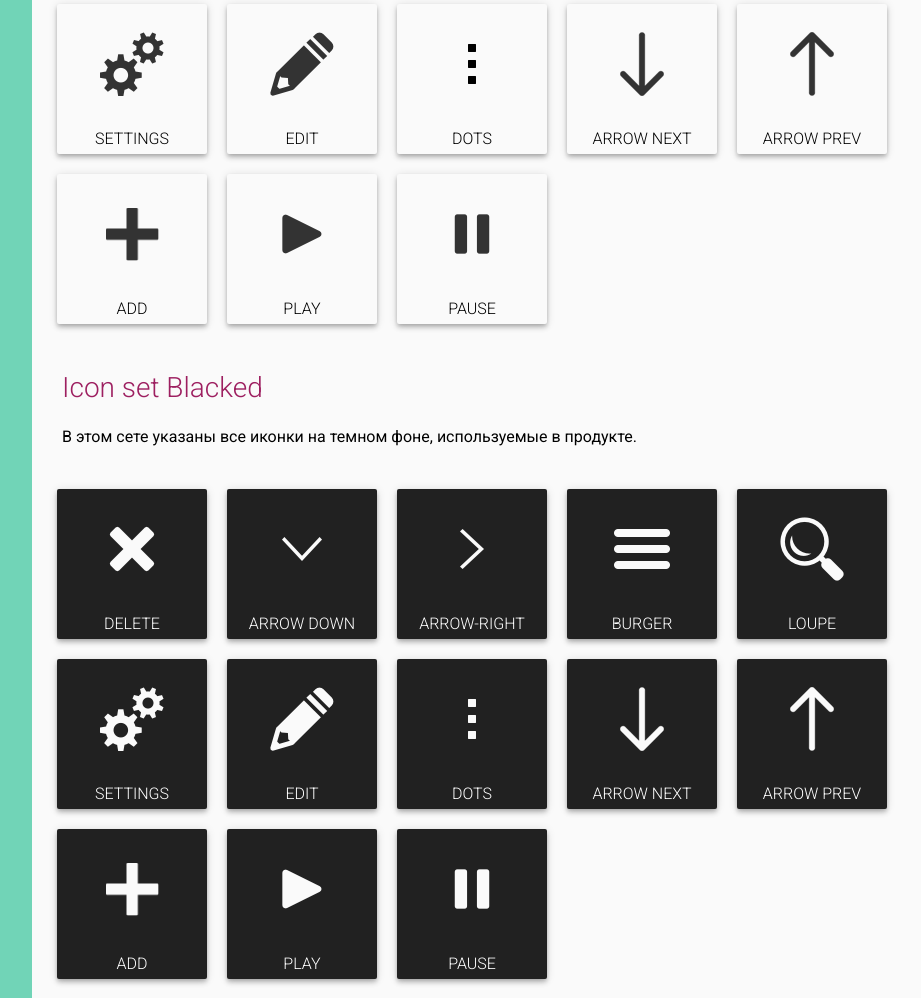
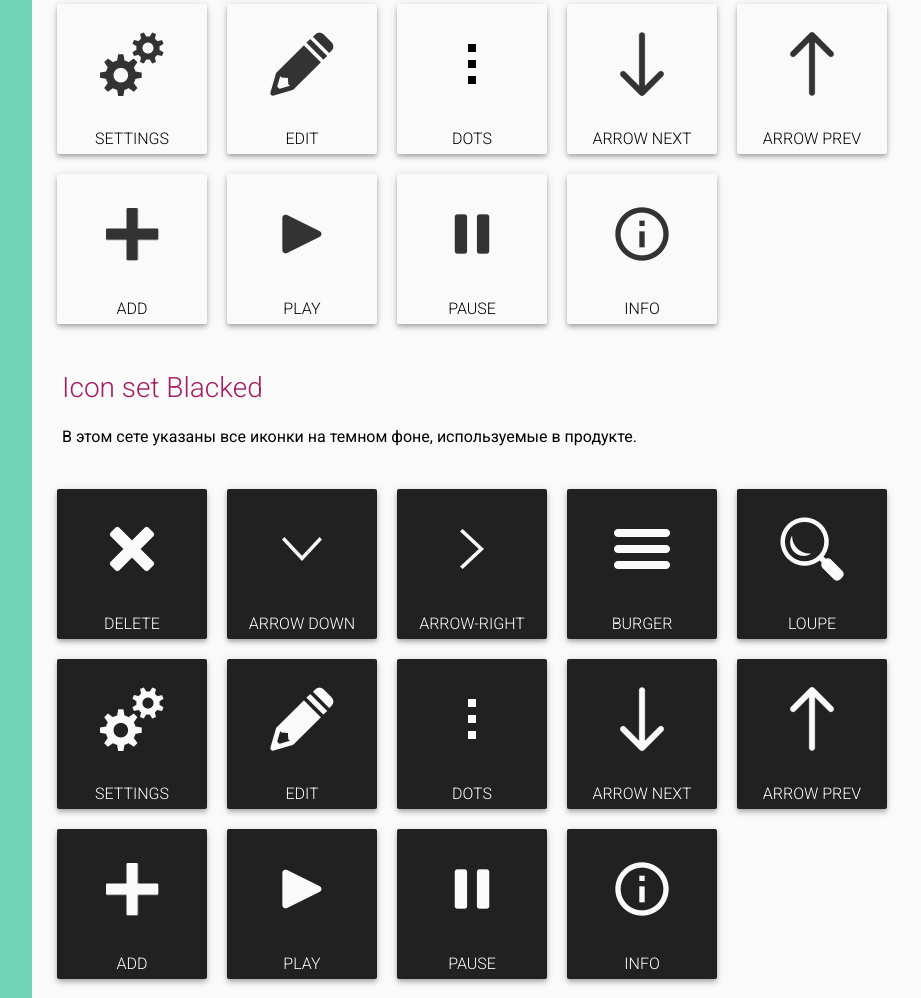
Before and after one commit to dmluzhin/guideline, a plain HTML site: page guideline.html in a window 1280 px wide. Shown: the part 6134-7132 px from the top of the page, without its empty margins (208-1129 px from the left). Drawn offline with Linux system fonts and the light colour scheme.

Commit message:
Info icon added

```diff
--- a/guideline.html
+++ b/guideline.html
@@ -561,6 +561,12 @@
 						</div>
 						<div class="icon-title">pause</div>
 					</div>
+					<div class="icon-card">
+						<div class="icon-holder">
+							<img src="images/info-black.png"/>
+						</div>
+						<div class="icon-title">info</div>
+					</div>
 				</div>
 				<div class="paragraphs">
 					<h2>Icon set Blacked</h2>
@@ -624,6 +630,12 @@
 							<img src="images/pause-white.png"/>
 						</div>
 						<div class="icon-title">pause</div>
+					</div>
+					<div class="icon-card blacked">
+						<div class="icon-holder">
+							<img src="images/info-white.png"/>
+						</div>
+						<div class="icon-title">info</div>
 					</div>
 				</div>
 				<div class="paragraphs">
```
Also changed, not shown: images/info-black.png (added), images/info-white.png (added).
